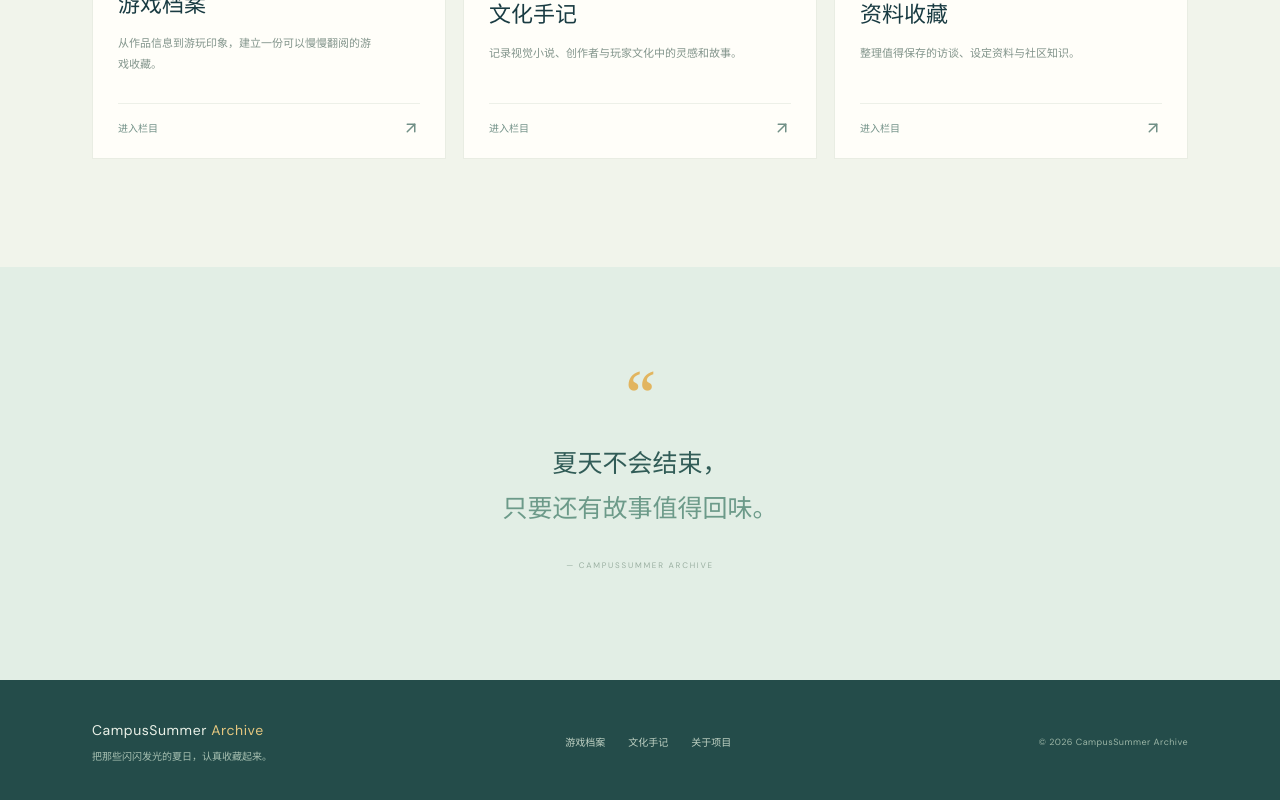
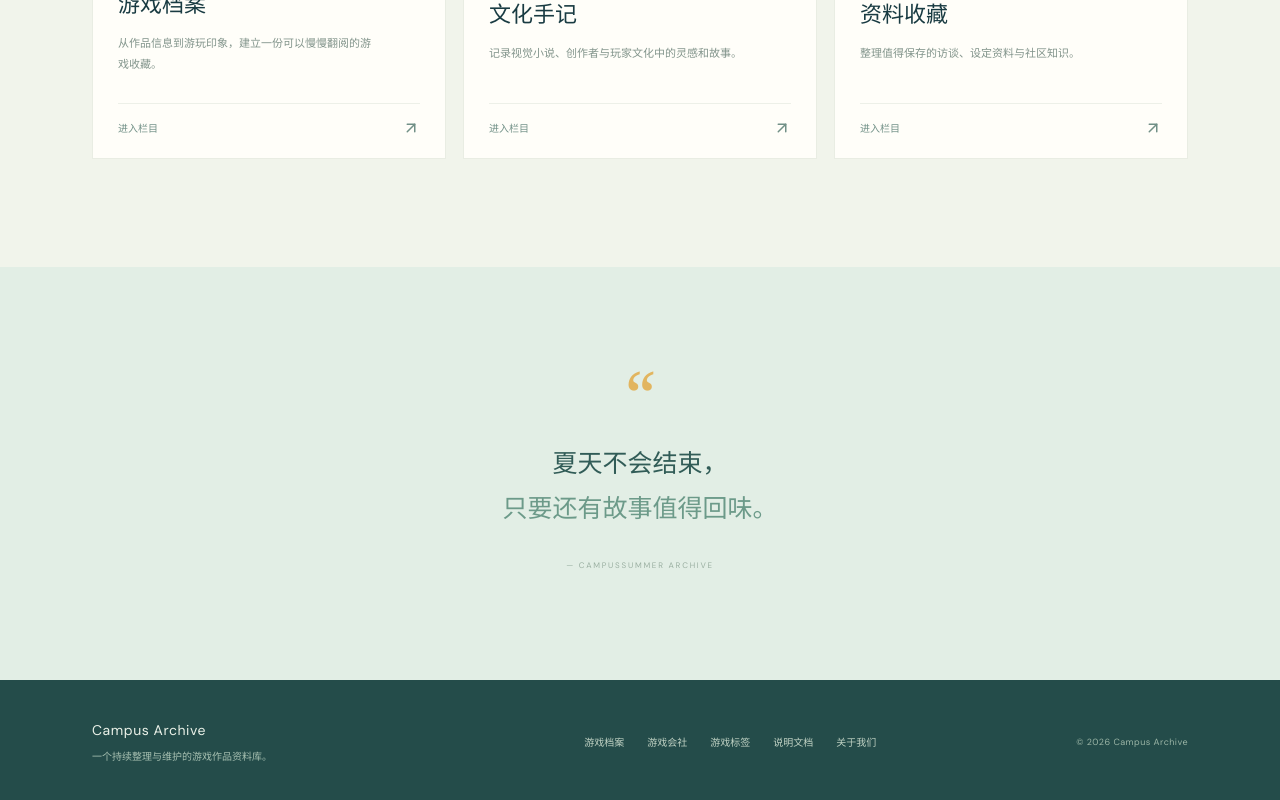
Before and after one commit to AllenShiina-Mashiiro/CampusSummer-archive, a Next.js app: page / in a window 1280 px wide. Shown: the part 1517-2317 px from the top of the page. Built offline with nearby package versions, Linux system fonts and the light colour scheme.

Commit message:
refactor: rebuild archive portal structure and navigation

```diff
--- a/src/components/site-footer.tsx
+++ b/src/components/site-footer.tsx
@@ -4,9 +4,12 @@ export function SiteFooter() {
   return (
     <footer className="site-footer">
       <div className="footer-inner">
-        <div><p className="footer-brand">CampusSummer <span>Archive</span></p><p className="footer-note">把那些闪闪发光的夏日，认真收藏起来。</p></div>
-        <div className="footer-links"><Link href="/games">游戏档案</Link><Link href="/articles">文化手记</Link><Link href="/about">关于项目</Link></div>
-        <p className="copyright">© {new Date().getFullYear()} CampusSummer Archive</p>
+        <div><p className="footer-brand">Campus Archive</p><p className="footer-note">一个持续整理与维护的游戏作品资料库。</p></div>
+        <div className="footer-links">
+          <Link href="/games">游戏档案</Link><Link href="/companies">游戏会社</Link>
+          <Link href="/tags">游戏标签</Link><Link href="/docs">说明文档</Link><Link href="/about">关于我们</Link>
+        </div>
+        <p className="copyright">© {new Date().getFullYear()} Campus Archive</p>
       </div>
     </footer>
   );
```
